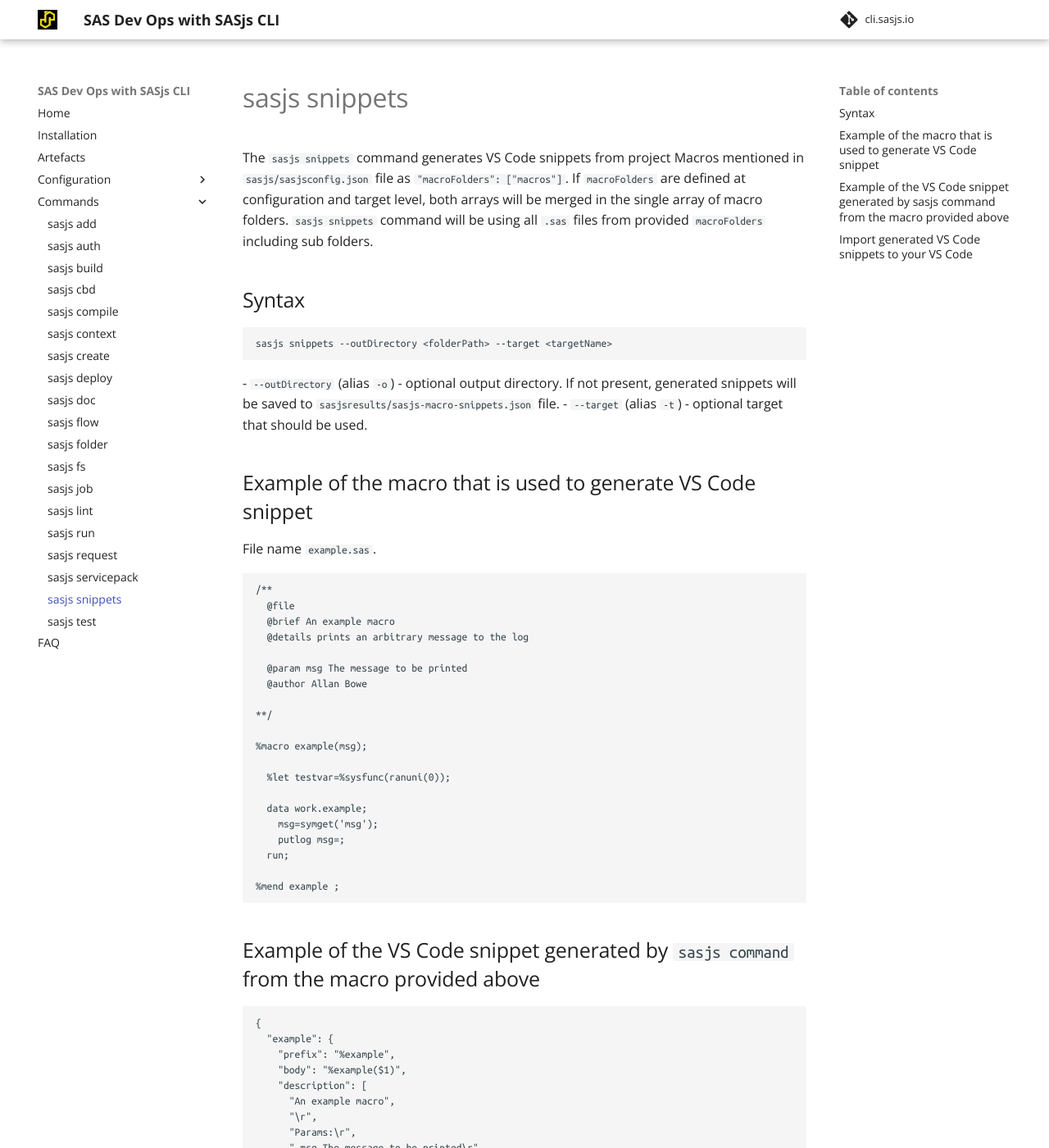
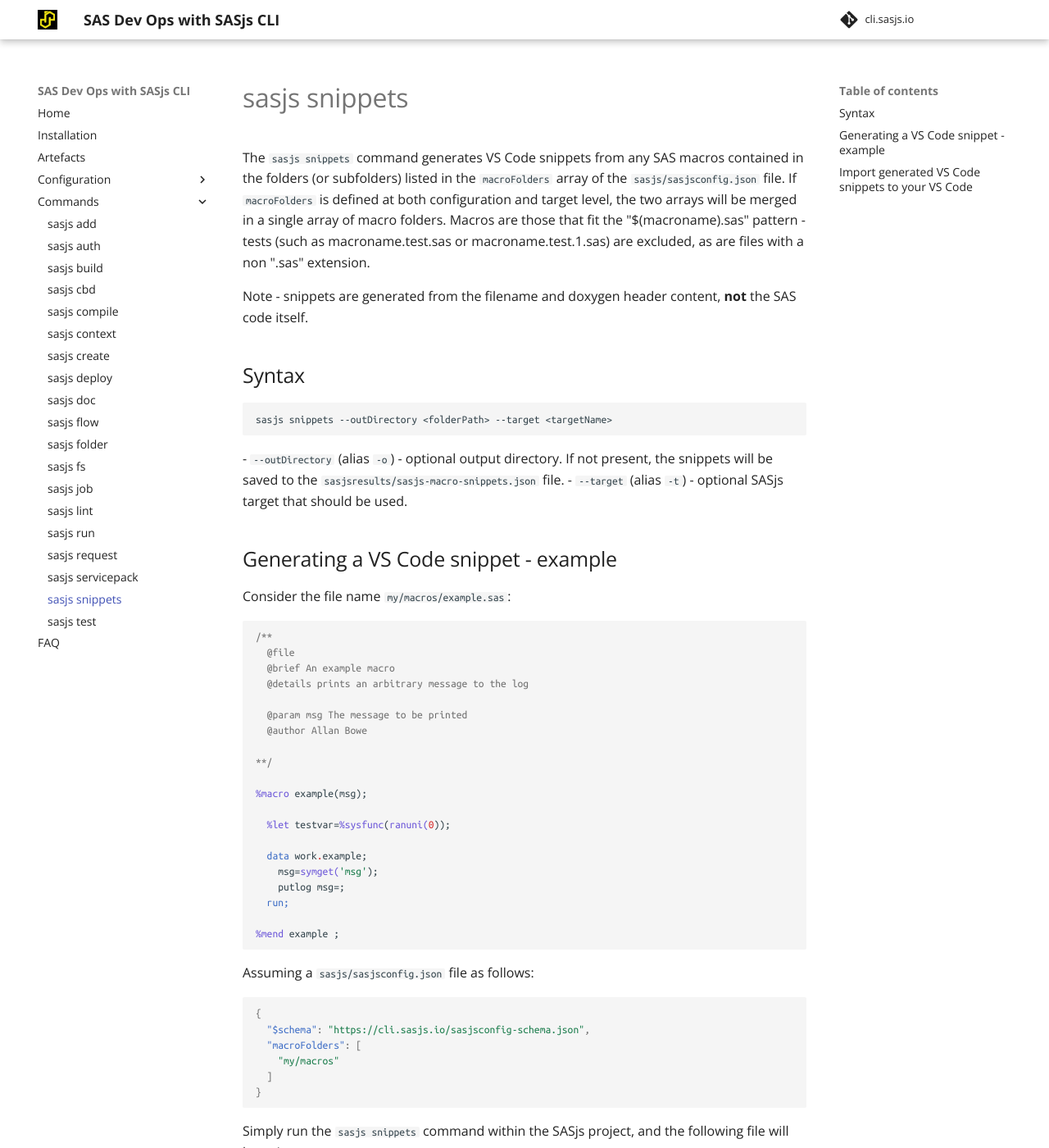
Before and after one commit to sasjs/cli.sasjs.io, an MkDocs documentation site: the page built from docs/snippets.md, in a window 1280 px wide and 1400 px high. Shown: the whole window at 82% size. Built offline with MkDocs 1.6.1 and Material for MkDocs 9.7.7, drawn with Linux system fonts in a browser that asks for light colours; comment, search, counter and statistics services are not loaded; some of the changed text lies outside the part shown.

Commit message:
Update snippets.md

````diff
--- a/docs/snippets.md
+++ b/docs/snippets.md
@@ -5,19 +5,21 @@
 ---
 
 # sasjs snippets
-The `sasjs snippets` command generates VS Code snippets from project Macros mentioned in `sasjs/sasjsconfig.json` file as `"macroFolders": ["macros"]`. If `macroFolders` are defined at configuration and target level, both arrays will be merged in the single array of macro folders. `sasjs snippets` command will be using all `.sas` files from provided `macroFolders` including sub folders.
+The `sasjs snippets` command generates VS Code snippets from any SAS macros contained in the folders (or subfolders) listed in the `macroFolders` array of the `sasjs/sasjsconfig.json` file. If `macroFolders` is defined at both configuration and target level, the two arrays will be merged in a single array of macro folders. Macros are those that fit the "$(macroname).sas" pattern - tests (such as macroname.test.sas or macroname.test.1.sas) are excluded, as are files with a non ".sas" extension.
+
+Note - snippets are generated from the filename and doxygen header content, **not** the SAS code itself.
 
 ## Syntax
 ```
 sasjs snippets --outDirectory <folderPath> --target <targetName>
 ```
-- `--outDirectory` (alias `-o`) - optional output directory. If not present, generated snippets will be saved to `sasjsresults/sasjs-macro-snippets.json` file.
-- `--target` (alias `-t`) - optional target that should be used.
+- `--outDirectory` (alias `-o`) - optional output directory. If not present, the snippets will be saved to the `sasjsresults/sasjs-macro-snippets.json` file.
+- `--target` (alias `-t`) - optional SASjs target that should be used.
 
-## Example of the macro that is used to generate VS Code snippet
+## Generating a VS Code snippet - example
 
-File name `example.sas`.
-```
+Consider the file name `my/macros/example.sas`:
+```sas
 /**
   @file
   @brief An example macro
@@ -40,7 +42,18 @@
 %mend example ;
 ```
 
-## Example of the VS Code snippet generated by `sasjs command` from the macro provided above
+Assuming a `sasjs/sasjsconfig.json` file as follows:
+```json
+{
+  "$schema": "https://cli.sasjs.io/sasjsconfig-schema.json",
+  "macroFolders": [
+    "my/macros"
+  ]
+}
+```
+Simply run the `sasjs snippets` command within the SASjs project, and the following file will be written to `sasjsresults/sasjs-macro-snippets.json`:
+
+
 
 ```
 {
@@ -57,11 +70,12 @@
 }
 ```
 
-Notice that `@brief` has been placed at the beginning of description and `@param` has been put to the list of `Params` of the description section. File name has been used in `prefix` and `body` of the VS Code snippet.
+Notice that the doxygen `@brief` value has been placed at the beginning of the description, and `@param` has been put to the `Params` section. The file name has been used to populate the `prefix` and `body` of the VS Code snippet, and placeholders are also created in the `body`.
 
 ## Import generated VS Code snippets to your VS Code
 
-In order to import generated VS Code snippets by using `sasjs snippets` command into your VS Code please follow these steps:
+In order to import the generated VS Code snippets file please follow these steps:
+
 1. Open Command Pallet by pressing `F1` (unix) or `ctrl+shift+P` (windows).
 2. Type `Snippets: Configure User Snippets`.
 3. Choose `sas.json`.
````
